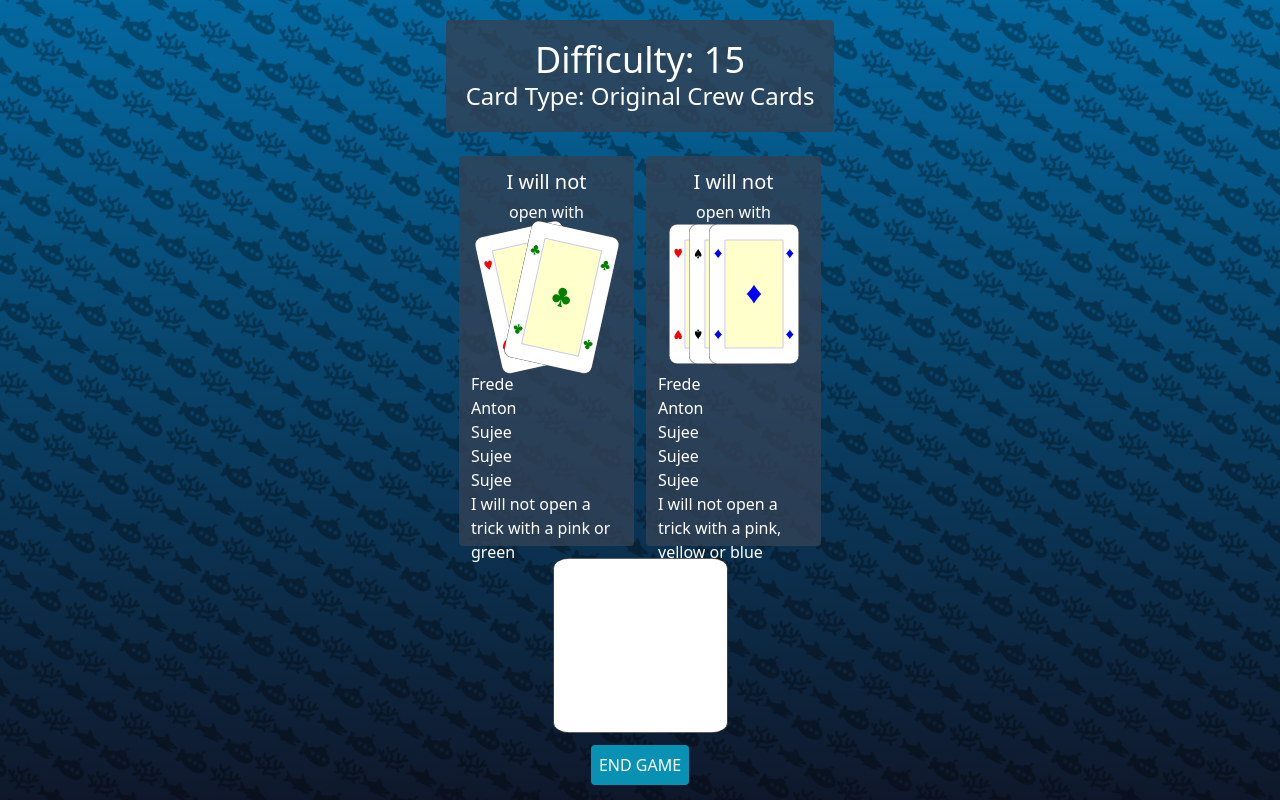
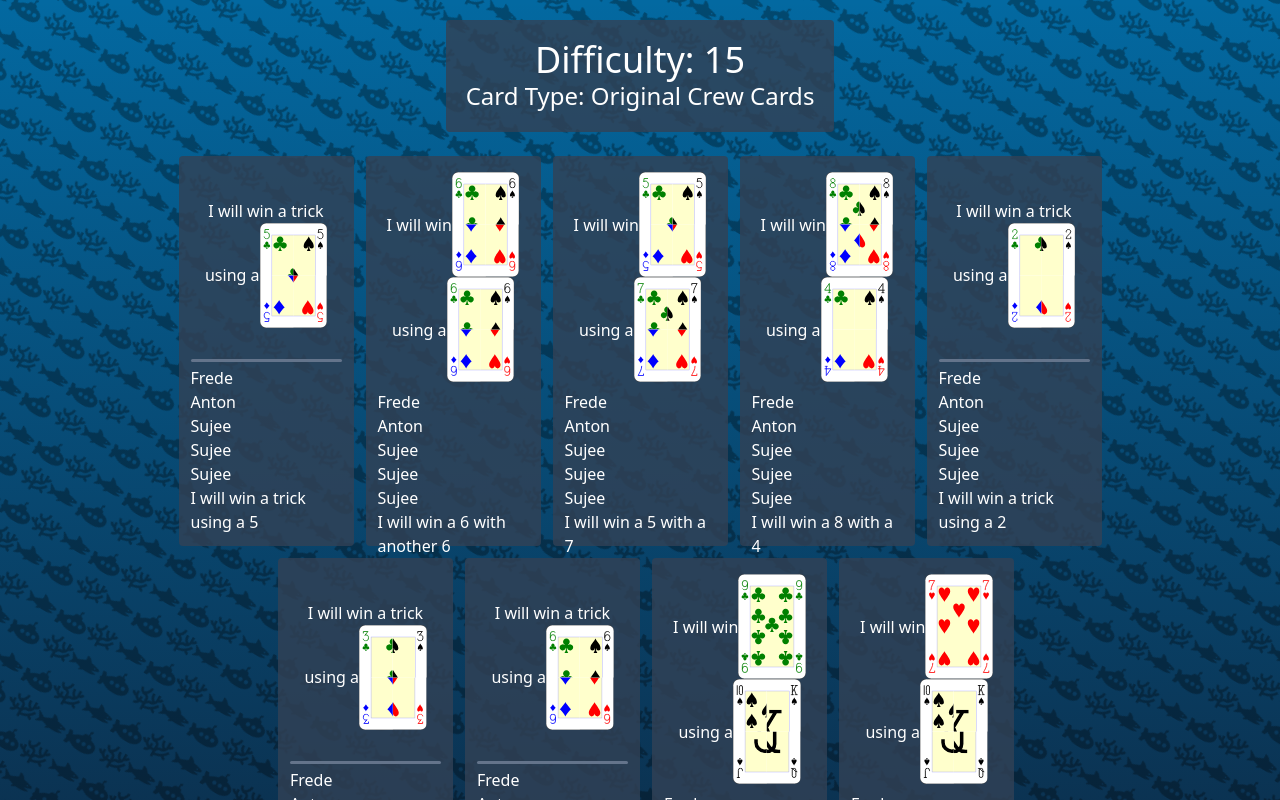
Before and after one commit to FrederikVigen/the_crew_game, a React (Create React App) app: page / in a window 1280 px wide. Shown: the top 800 px of the page. Built offline with nearby package versions, Linux system fonts and the light colour scheme.

Commit message:
Finished the using mission cards

```diff
--- /dev/null
+++ b/src/Components/CardTypes/UsingMission.tsx
@@ -0,0 +1,42 @@
+import React from 'react'
+import { Mission } from '../Models/Mission'
+import { Stack } from '../BaseComponents/Stack'
+import CardDisplayer from '../CardDisplayer'
+import { translateCard } from '../Services/PlayingCardTranslator'
+
+export interface UsingMissionProps {
+    mission: Mission
+
+}
+
+export default function UsingMission(props: UsingMissionProps) {
+    const cards = props.mission.type_specifics?.specific_cards!
+    const left = props.mission.type_specifics?.left
+    const right = props.mission.type_specifics?.right
+    const translatedLeft = left && translateCard(left)
+    const translatedRight = right && translateCard(right[0].toString())
+
+    const preText = [
+        'I will win',
+        left == undefined ? 'a trick' : ''
+    ]
+
+    return (
+        <Stack className='items-center'>
+            <Stack direction='row' className='items-center'>
+            <span>{preText.join(" ")}</span>
+            {
+                left &&
+                    <CardDisplayer size='md' cards={[left]} />
+            }
+            </Stack>
+            <Stack direction='row' className='items-center'>
+                <span>using a</span>
+                {
+                    translatedRight &&
+                    <CardDisplayer size='md' cards={[translatedRight]} />
+                }
+            </Stack>
+        </Stack>
+    )
+}
--- a/src/Components/GamePage.tsx
+++ b/src/Components/GamePage.tsx
@@ -23,7 +23,8 @@ export default function GamePage() {
       <div className='flex justify-center flex-col w-full space-y-3 md:*:mt-3 md:space-x-3 md:flex-row md:flex-wrap'>
         {
           // missions.filter(m => m.type == 'trick_winning').map(m => <MissionCard mission={m} />)
-          missions.filter(m => m.type == 'not_opening').map(m => <MissionCard mission={m} />)
+          missions.filter(m => m.type == 'using').map(m => <MissionCard mission={m} />)
+          // missions.filter(m => m.type == 'not_opening').map(m => <MissionCard mission={m} />)
           // missions.filter(m => m.type == 'even_odd').map(m => <MissionCard mission={m} />)
           // missions.filter(m => m.type == 'more_or_less').map(m => <MissionCard mission={m} />)
           // missions.filter(m => m.type == 'all_of_one').map(m => <MissionCard mission={m} />)
--- a/src/Components/MissionCard.tsx
+++ b/src/Components/MissionCard.tsx
@@ -11,6 +11,7 @@ import TrickWinningMission from './CardTypes/TrickWinningMission'
 import EvenOdd from './CardTypes/EvenOdd'
 import MoreLess from './CardTypes/MoreLess'
 import NotOpeningMission from './CardTypes/NotOpeningMission'
+import UsingMission from './CardTypes/UsingMission'
 
 export interface MissionCardProps {
     mission: Mission
@@ -35,14 +36,15 @@ export default function MissionCard(props: MissionCardProps) {
         'even_odd': <EvenOdd mission={props.mission}/>,
         'all_of_one': <span className='text-2xl'>All the cards in at least one of the 4 colors</span>,
         'not_opening': <NotOpeningMission mission={props.mission}/>,
-        'using': <></>
+        'using': <UsingMission mission={props.mission}/>
     }
 
 
     const cardHeader = [
-        'I', 'will',
+        props.mission.type != 'using' ? 'I' : '',
+        props.mission.type != 'using' ? 'will' : '',
         isNot && (specific_cards.length > 1 || inRow || props.mission.type == 'not_opening') ? (props.mission.type == 'trick_winning' ? 'never' : 'not') : '',
-        props.mission.type == 'not_opening' ? '' : 'win',
+        props.mission.type == 'not_opening' || props.mission.type == 'using' ? '' : 'win',
         isNot && specific_cards.length <= 1 && !inRow ? (props.mission.type == 'trick_winning' ? 'none of' : 'no') : '',
         (isExactly && !isNot) ? ' exactly' : '',
         (specific_cards.length > 1 && !isExactly && hasDuplicates) ? ' at least' : ''
--- a/src/Data/AllMissions.ts
+++ b/src/Data/AllMissions.ts
@@ -1596,7 +1596,7 @@ export const allMissions: Mission[] = [
         "type": "using",
         "type_specifics": {
             "left": "G9",
-            "right": ["S"]
+            "right": ["XS"]
         }
     },
     {
@@ -1609,7 +1609,7 @@ export const allMissions: Mission[] = [
         "type": "using",
         "type_specifics": {
             "left": "P7",
-            "right": ["S"]
+            "right": ["XS"]
         }
     }
 ]
```
